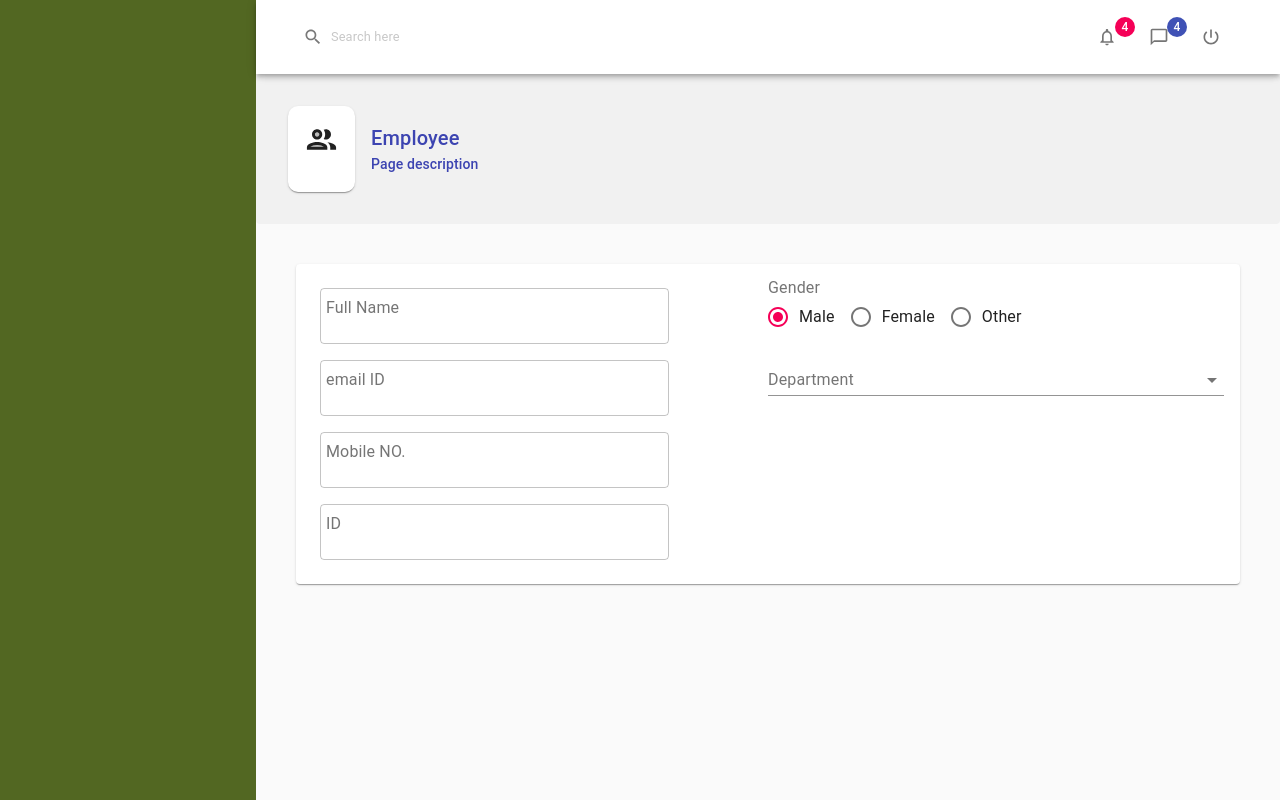
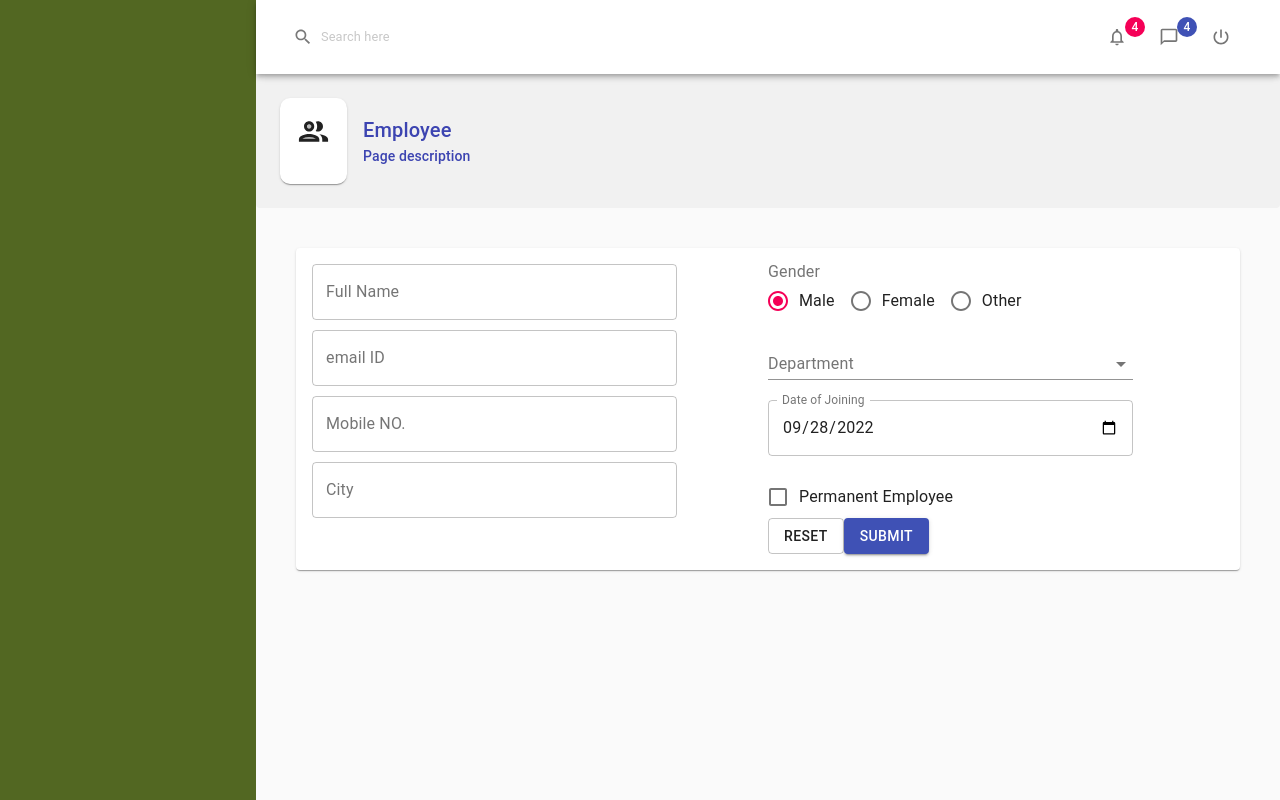
Before and after one commit to Muhammad-Faheem-khan/Employee-Data-Management-System, a React (Create React App) app: page / in a window 1280 px wide. Built offline with nearby package versions, Linux system fonts and the light colour scheme.

Commit message:
Working on Employee Form

```diff
--- a/package.json
+++ b/package.json
@@ -17,6 +17,7 @@
     "bignumber.js": "^9.0.2",
     "bootstrap": "^4.5.3",
     "copy-to-clipboard": "^3.3.1",
+    "date-fns": "^2.29.3",
     "ethers": "5.4.7",
     "jquery": "3.6.0",
     "moment": "^2.29.4",
--- a/src/Components/EmployeeData/EmployeeForm.js
+++ b/src/Components/EmployeeData/EmployeeForm.js
@@ -1,5 +1,6 @@
-import { FormControlLabel, Grid, RadioGroup, TextField, InputLabel,MenuItem, Radio, Select, FormControl, FormLabel } from '@material-ui/core'
-
+import { FormControlLabel, Grid, RadioGroup, TextField, InputLabel,MenuItem, Radio,
+    Select, FormControl, FormLabel, FormGroup, Checkbox, Button } from '@material-ui/core'
+    import { format } from 'date-fns'
 import useStyles from './Styles'
 import useForm  from './useForm'
 
@@ -10,20 +11,26 @@ const initialData = {
     mobileNo: '',
     gender: 'male',
     departmentId: '',
-    hireDate: new Date(),
-    ispermanent: 'false'
+    hireDate: (format(new Date(), 'yyyy-MM-dd')),
+    ispermanent: false
 }
 
-const department = ['Web Development', 'SQA', 'HR','Management']
+const department = [{id:'web', depart: 'Web Development'},
+                    {id: 'sqa',depart: 'SQA'},
+                    {id:'hr', depart: 'HR'},
+                    {id:'mg', depart: 'Management'}]
+
+const genders = [{id: 'male', gender: 'Male'},
+                {id: 'female', gender: 'Female'},
+                {id: 'other', gender: 'Other'}]
 
 const EmployeeForm = () => {
     const classes = useStyles()
-    const {values, setvalues, handleInputData, handlegender} = useForm(initialData)
-    console.log(values)
+    const {values, setvalues, handleInputData, handleInputDate, handleInputCheckbox} = useForm(initialData)
 
   return (
     <>
-        <form autoComplete='off'>
+        <form autoComplete='off' className={classes.employeeform}>
             <Grid container >
                 <Grid item xs ={6}>
                 <TextField className={classes.inputdata}
@@ -50,10 +57,10 @@ const EmployeeForm = () => {
                 ></TextField>
 
                 <TextField className={classes.inputdata}
-                name='Id'
+                name='city'
                 variant='outlined'
-                label='ID'
-                value={values.id}
+                label='City'
+                value={values.city}
                 onChange={handleInputData}
                 ></TextField>
                 </Grid>
@@ -61,12 +68,12 @@ const EmployeeForm = () => {
                     <FormControl>
                         <FormLabel>Gender</FormLabel>
                             <RadioGroup row name='gender' value={values.gender} onChange={handleInputData}>
-                                <FormControlLabel value='male' label='Male' control={<Radio />}/>
-                                <FormControlLabel value='female' label='Female' control={<Radio />}/>
-                                <FormControlLabel value='other' label='Other' control={<Radio />}/>
+                            {genders.map((item)=>(
+                                <FormControlLabel key={item.id} value={item.id} label={item.gender} control={<Radio />}/>
+                            ))}
                             </RadioGroup>
                     </FormControl>
-                    <FormControl fullWidth style={{marginTop: '10px'}}>
+                    <FormControl  style={{marginTop: '10px', width: '80%'}}>
                          <InputLabel>Department</InputLabel>
                          <Select
                          name='departmentId'
@@ -74,13 +81,37 @@ const EmployeeForm = () => {
                          label="Department"
                         onChange={handleInputData} >
                             {department.map((department)=>(
-                                <MenuItem value={department}>{department}</MenuItem>
+                                <MenuItem key={department.id} value={department.id}>{department.depart}</MenuItem>
                             ))}
-
                          </Select>
                     </FormControl>
 
+                    <form className={classes.dateContainer}>
+                        <TextField id='date'
+                        label= 'Date of Joining'
+                        type='date'
+                        fullWidth
+                        variant='outlined'
+                        defaultValue={values.hireDate}
+                        InputLabelProps={{
+                            shrink: true
+                        }} onChange={handleInputDate}
+                        >
+                        </TextField>
+                    </form>
+
+                    <FormGroup>
+                         <FormControlLabel control={<Checkbox name='ispermanent' checked={values.ispermanent}
+                          onChange={handleInputCheckbox}/>} label="Permanent Employee" />
+                    </FormGroup>
+
+                    <div className={classes.buttondiv}>
+                    <Button classes={classes.formButton} type='button' variant='outlined' >Reset</Button>
+                    <Button classes={classes.formButton} type='submit' variant='contained' color='primary'>Submit</Button>
+                </div>
+
                 </Grid>
+
             </Grid>
         </form>
     </>
--- a/src/Components/EmployeeData/Styles.js
+++ b/src/Components/EmployeeData/Styles.js
@@ -1,13 +1,22 @@
 import { makeStyles } from "@material-ui/core";
+import { relativeTimeRounding } from "moment/moment";
 
 const useStyles = makeStyles({
     inputdata:{
         width: '80%',
-        padding: '8px'
+        marginBottom: '10px'
     },
     formpage: {
         padding: '1rem',
         margin: '2.5rem'
+    },
+    dateContainer: {
+        margin: '20px 0',
+        width: '80%'
+    },
+
+    formButton: {
+        marginRight: '5px'
     }
 })
 
--- a/src/Components/EmployeeData/useForm.js
+++ b/src/Components/EmployeeData/useForm.js
@@ -13,12 +13,28 @@ console.log(initialData)
 
        })
     }
+    const handleInputCheckbox= e =>{
+      setvalues({
+        ...values,
+        ispermanent: e.target.checked
+      })
+    }
+    const handleInputDate=e=>{
+      setvalues({
+        ...values,
+        hireDate: e.target.value
+      })
+    }
+
+
     console.log(values)
 
   return {
     values,
     setvalues,
-    handleInputData
+    handleInputData,
+    handleInputCheckbox,
+    handleInputDate
   }
 }
 
--- a/src/Components/Styles.js
+++ b/src/Components/Styles.js
@@ -18,7 +18,7 @@ const useStyles = makeStyles({
     appbar: {
         backgroundColor : '#fff',
         transform: 'translateZ(0)',
-        padding: '5px 15px',
+        padding: '5px 5px',
         '& .MuiSvgIcon-root': {
                 marginRight: '8px'
         }
@@ -37,7 +37,7 @@ const useStyles = makeStyles({
     },
     pagehead: {
         display: 'flex',
-        padding: '2rem',
+        padding: '1.5rem',
         color: '#3c44b1'
     },
     pageicon: {
```
Also changed, not shown: 2 other files (tests, documents, lock files or other folders).
